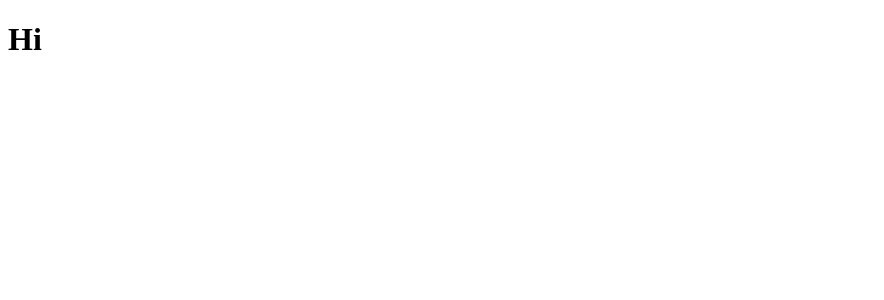
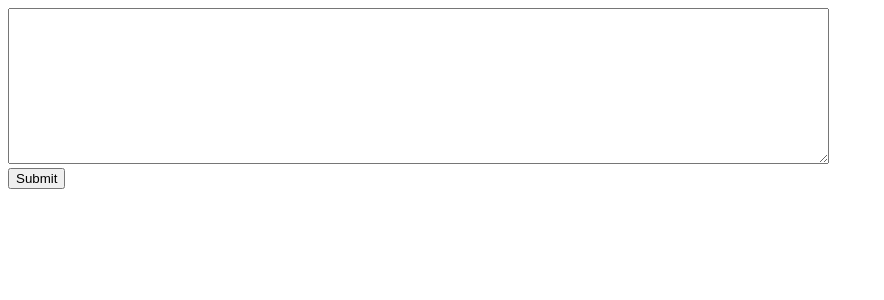
Before and after one commit to samigabor/devbook, a React (Create React App) app: page / in a window 1280 px wide. Shown: the top 300 px of the page, without its empty margins (0-884 px from the left). Built offline with nearby package versions, Linux system fonts and the light colour scheme.

Commit message:
initial structure

```diff
--- a/src/index.tsx
+++ b/src/index.tsx
@@ -1,7 +1,21 @@
 import ReactDOM from 'react-dom';
+import { useState } from 'react';
 
 const App = () => {
-  return <h1>Hi</h1>;
+  const [input, setInput] = useState('');
+  const [code, setCode] = useState('');
+
+  const onClick = () => {
+    setCode(input);
+  }
+
+  return <div>
+    <textarea cols={100} rows={10} onChange={(e) => setInput(e.target.value)}></textarea>
+    <div>
+      <button onClick={onClick}>Submit</button>
+    </div>
+    <pre>{code}</pre>
+  </div>;
 }
 
 export default App;
```
